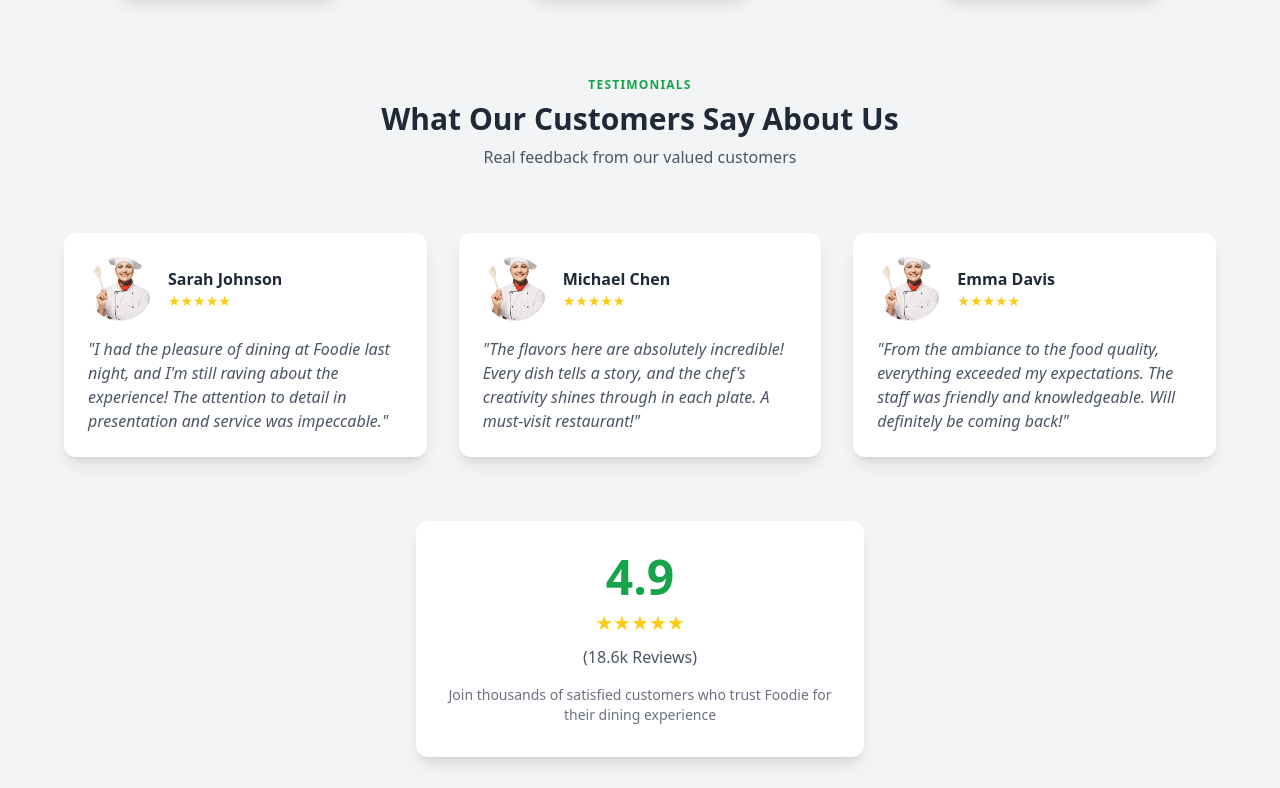
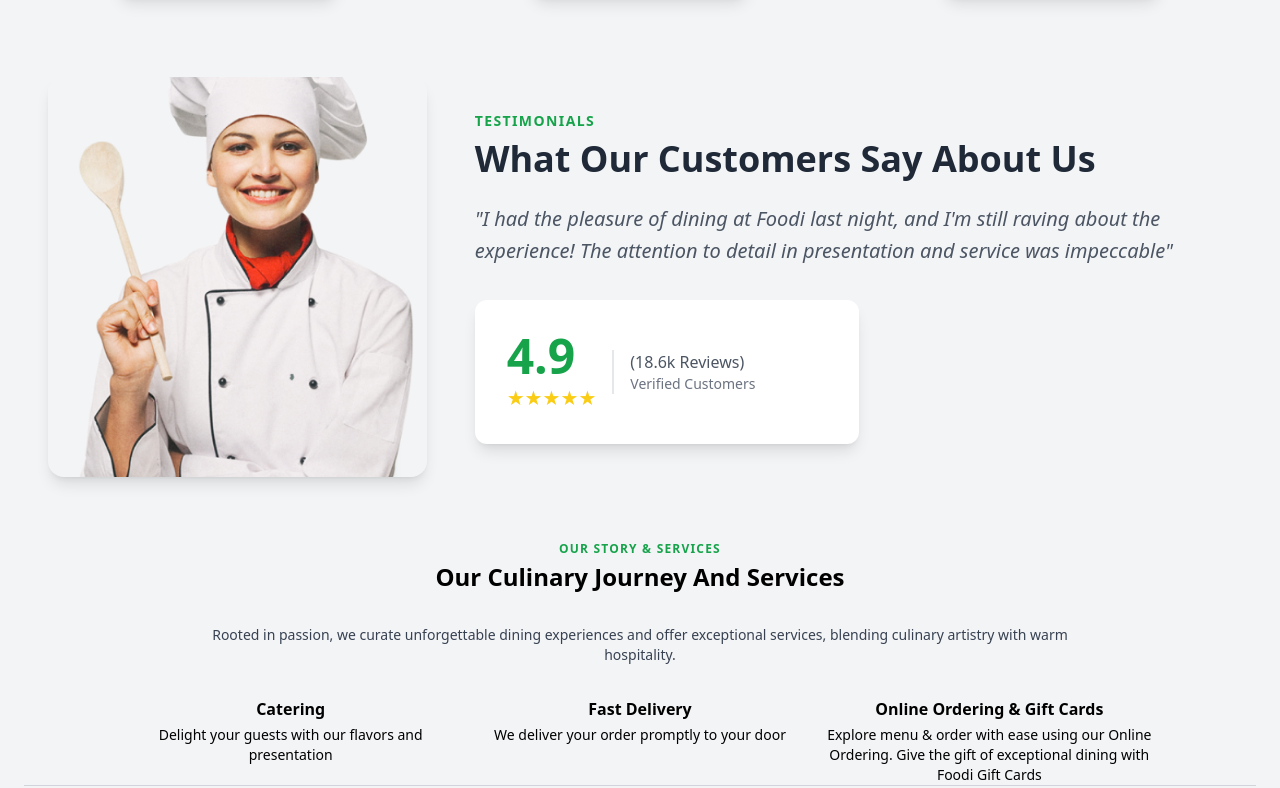
Before and after one commit to vincenttwizere/Foodie, a plain HTML site: page index.html in a window 1280 px wide. Shown: the part 1297-2085 px from the top of the page. Drawn offline with nearby package versions, Linux system fonts and the light colour scheme.

Commit message:
changing testimonial layout

```diff
--- a/index.html
+++ b/index.html
@@ -202,67 +202,40 @@
 
   </div>
 </section>
-<section class="px-6 mt-20 text-gray-800 max-w-7xl mx-auto space-y-16">
-
-  <!-- Testimonials -->
-  <div class="text-center max-w-3xl mx-auto space-y-2 mb-12">
-    <h4 class="text-green-600 uppercase text-xs font-semibold tracking-widest">Testimonials</h4>
-    <h2 class="text-3xl font-bold">What Our Customers Say About Us</h2>
-    <p class="text-gray-600 mt-4">Real feedback from our valued customers</p>
+<section class="px-6 mt-20 text-gray-800 max-w-7xl mx-auto">
+  <!-- Main Testimonial -->
+  <div class="flex flex-col md:flex-row gap-12 items-center mb-16">
+    <!-- Left Side - Image -->
+    <div class="w-full md:w-1/3">
+      <img src="./Assets/Mask group.png" alt="Customer" class="w-full h-[400px] object-cover rounded-2xl shadow-lg" />
     </div>
 
-  <!-- Testimonials Grid -->
-  <div class="grid grid-cols-1 md:grid-cols-2 lg:grid-cols-3 gap-8 max-w-6xl mx-auto mb-16">
-    <!-- Testimonial Card 1 -->
-    <div class="bg-white rounded-xl p-6 shadow-lg">
-      <div class="flex items-center gap-4 mb-4">
-        <img src="./Assets/Mask group.png" alt="Customer 1" class="w-16 h-16 rounded-full object-cover" />
+    <!-- Right Side - Content -->
+    <div class="w-full md:w-2/3 space-y-8">
       <div>
-          <h4 class="font-semibold text-gray-800">Sarah Johnson</h4>
-          <div class="flex text-yellow-400 text-sm">★★★★★</div>
-        </div>
-      </div>
-      <blockquote class="text-gray-600 italic">
-        "I had the pleasure of dining at Foodie last night, and I'm still raving about the experience! The attention to detail in presentation and service was impeccable."
+        <h4 class="text-green-600 uppercase text-sm font-semibold tracking-widest mb-2">Testimonials</h4>
+        <h2 class="text-4xl font-bold mb-6">What Our Customers Say About Us</h2>
+        <blockquote class="text-xl text-gray-600 italic leading-relaxed">
+          "I had the pleasure of dining at Foodi last night, and I'm still raving about the experience! The attention to detail in presentation and service was impeccable"
         </blockquote>
       </div>
 
-    <!-- Testimonial Card 2 -->
-    <div class="bg-white rounded-xl p-6 shadow-lg">
-      <div class="flex items-center gap-4 mb-4">
-        <img src="./Assets/Mask group.png" alt="Customer 2" class="w-16 h-16 rounded-full object-cover" />
+      <!-- Customer Feedback Stats -->
+      <div class="bg-white rounded-xl shadow-lg p-8 max-w-sm">
+        <div class="flex items-center gap-4">
           <div>
-          <h4 class="font-semibold text-gray-800">Michael Chen</h4>
-          <div class="flex text-yellow-400 text-sm">★★★★★</div>
+            <div class="text-5xl font-bold text-green-600">4.9</div>
+            <div class="text-yellow-400 text-xl mt-1">★★★★★</div>
+          </div>
+          <div class="border-l-2 border-gray-200 pl-4">
+            <p class="text-gray-600 font-medium">(18.6k Reviews)</p>
+            <p class="text-sm text-gray-500">Verified Customers</p>
           </div>
         </div>
-      <blockquote class="text-gray-600 italic">
-        "The flavors here are absolutely incredible! Every dish tells a story, and the chef's creativity shines through in each plate. A must-visit restaurant!"
-      </blockquote>
-    </div>
-
-    <!-- Testimonial Card 3 -->
-    <div class="bg-white rounded-xl p-6 shadow-lg">
-      <div class="flex items-center gap-4 mb-4">
-        <img src="./Assets/Mask group.png" alt="Customer 3" class="w-16 h-16 rounded-full object-cover" />
-        <div>
-          <h4 class="font-semibold text-gray-800">Emma Davis</h4>
-          <div class="flex text-yellow-400 text-sm">★★★★★</div>
       </div>
     </div>
-      <blockquote class="text-gray-600 italic">
-        "From the ambiance to the food quality, everything exceeded my expectations. The staff was friendly and knowledgeable. Will definitely be coming back!"
-      </blockquote>
   </div>
-  </div>
-
-  <!-- Overall Rating -->
-  <div class="bg-white rounded-xl shadow-lg p-8 max-w-md mx-auto text-center mb-16">
-    <div class="text-5xl font-bold text-green-600 mb-2">4.9</div>
-    <div class="flex justify-center text-yellow-400 text-xl mb-2">★★★★★</div>
-    <p class="text-gray-600 font-medium">(18.6k Reviews)</p>
-    <p class="text-sm text-gray-500 mt-4">Join thousands of satisfied customers who trust Foodie for their dining experience</p>
-  </div>
+</section>
 
   <!-- Our Story & Services -->
   <div class="max-w-5xl mx-auto space-y-8">
```
Lines whose indentation alone changed are shown as unchanged.
